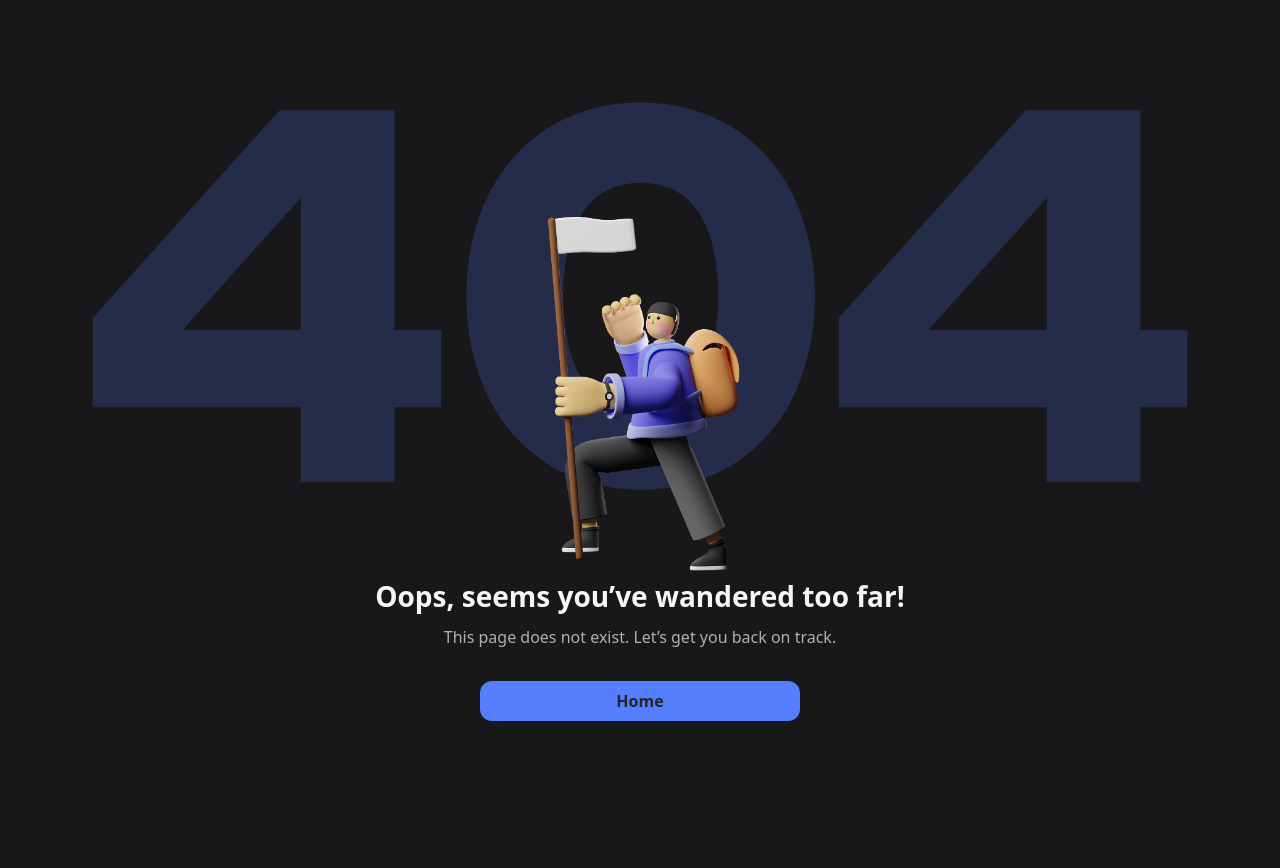
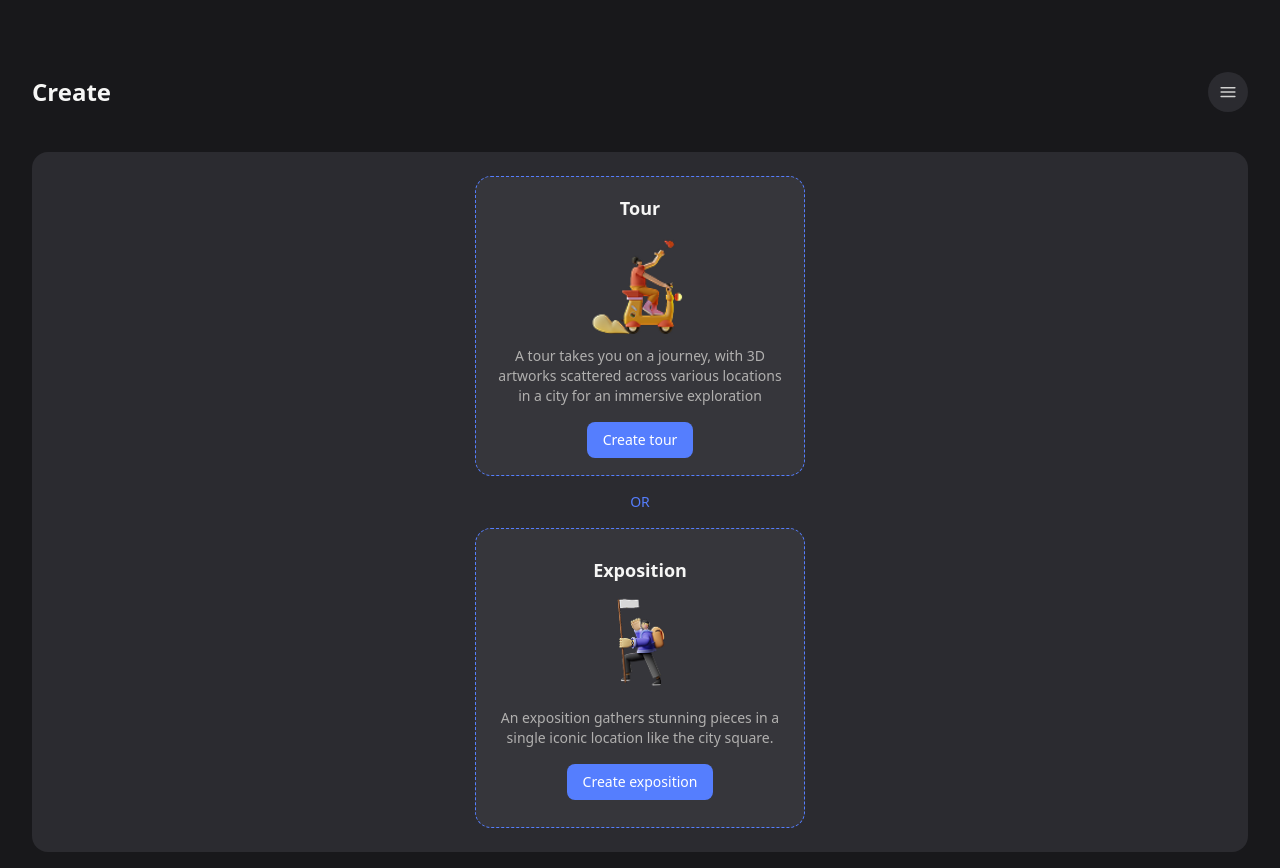
Before and after one commit to Stijn-Houwelijckx/obsense-dashboard-leen, a React (Vite) app: page /create in a window 1280 px wide. Before the commit this address had no page. Before the commit the page ends 800 px from the top, so only its background shows below. Built offline with nearby package versions, Linux system fonts and the light colour scheme; the HTML template or start-up script is replaced by a standard one.

Commit message:
feat: choose between tour and expo

```diff
--- /dev/null
+++ b/src/pages/CreateCollection.tsx
@@ -0,0 +1,62 @@
+import React from "react";
+import hamburgerIcon from "assets/img/hamburger.svg";
+import tourImg from "assets/img/tour.png"; // Zorg dat dit pad klopt
+import expoImg from "assets/img/expo.png"; // Zorg dat dit pad klopt
+
+const CreateCollection = () => {
+  return (
+    <div className="min-h-screen bg-secondary-900 p-4 text-neutral-50 mt-14 ml-4 mr-4">
+      {/* Header */}
+      <div className="flex items-center justify-between mb-10">
+        <h1 className="text-2xl font-bold">Create</h1>
+        <div className="flex gap-2">
+          <div className="w-10 h-10 bg-secondary-800 rounded-full flex items-center justify-center">
+            <img src={hamburgerIcon} alt="Menu" className="w-5 h-5" />
+          </div>
+        </div>
+      </div>
+
+      {/* Content box */}
+      <div className="bg-secondary-800 rounded-2xl p-6 flex flex-col items-center gap-4">
+        {/* Tour Section */}
+        <div className="w-[330px] h-[300px] bg-secondary-700 border border-dashed border-primary-500 rounded-2xl flex flex-col items-center justify-center text-center px-4">
+          <h2 className="text-lg font-semibold mb-3">Tour</h2>
+          <img
+            src={tourImg}
+            alt="Tour"
+            className="w-[100px] h-[100px] object-contain mb-3"
+          />
+          <p className="text-sm text-neutral-300 mb-4">
+            A tour takes you on a journey, with 3D artworks scattered across
+            various locations in a city for an immersive exploration
+          </p>
+          <button className="bg-primary-500 text-white px-4 py-2 rounded-lg text-sm hover:opacity-90">
+            Create tour
+          </button>
+        </div>
+
+        {/* OR Divider */}
+        <p className="text-sm text-primary-500">OR</p>
+
+        {/* Duplicate Section */}
+        <div className="w-[330px] h-[300px] bg-secondary-700 border border-dashed border-primary-500 rounded-2xl flex flex-col items-center justify-center text-center px-4">
+          <h2 className="text-lg font-semibold mb-3">Exposition</h2>
+          <img
+            src={expoImg}
+            alt="Expo"
+            className="w-[100px] h-[100px] object-contain mb-3"
+          />
+          <p className="text-sm text-neutral-300 mb-4">
+            An exposition gathers stunning pieces in a single iconic location
+            like the city square.
+          </p>
+          <button className="bg-primary-500 text-white px-4 py-2 rounded-lg text-sm hover:opacity-90">
+            Create exposition
+          </button>
+        </div>
+      </div>
+    </div>
+  );
+};
+
+export default CreateCollection;
--- a/src/pages/Pages.tsx
+++ b/src/pages/Pages.tsx
@@ -11,6 +11,7 @@ import Artworks from "./Artworks";
 import ArtworkUpload from "./ArtworkUpload";
 import ArtworkForm from "./ArtworkForm";
 import Collections from "./Collections";
+import CreateCollection from "./CreateCollection";
 
 const Pages = () => {
   return (
@@ -34,6 +35,7 @@ const Pages = () => {
         <Route path="/upload" element={<ArtworkUpload />} />
         <Route path="/artworkform" element={<ArtworkForm />} />
         <Route path="/collections" element={<Collections />} />
+        <Route path="/create" element={<CreateCollection />} />
 
         <Route path="*" element={<NotFound />} />
       </Routes>
```
Also changed, not shown: src/assets/img/expo.png (added), src/assets/img/tour.png (added).
